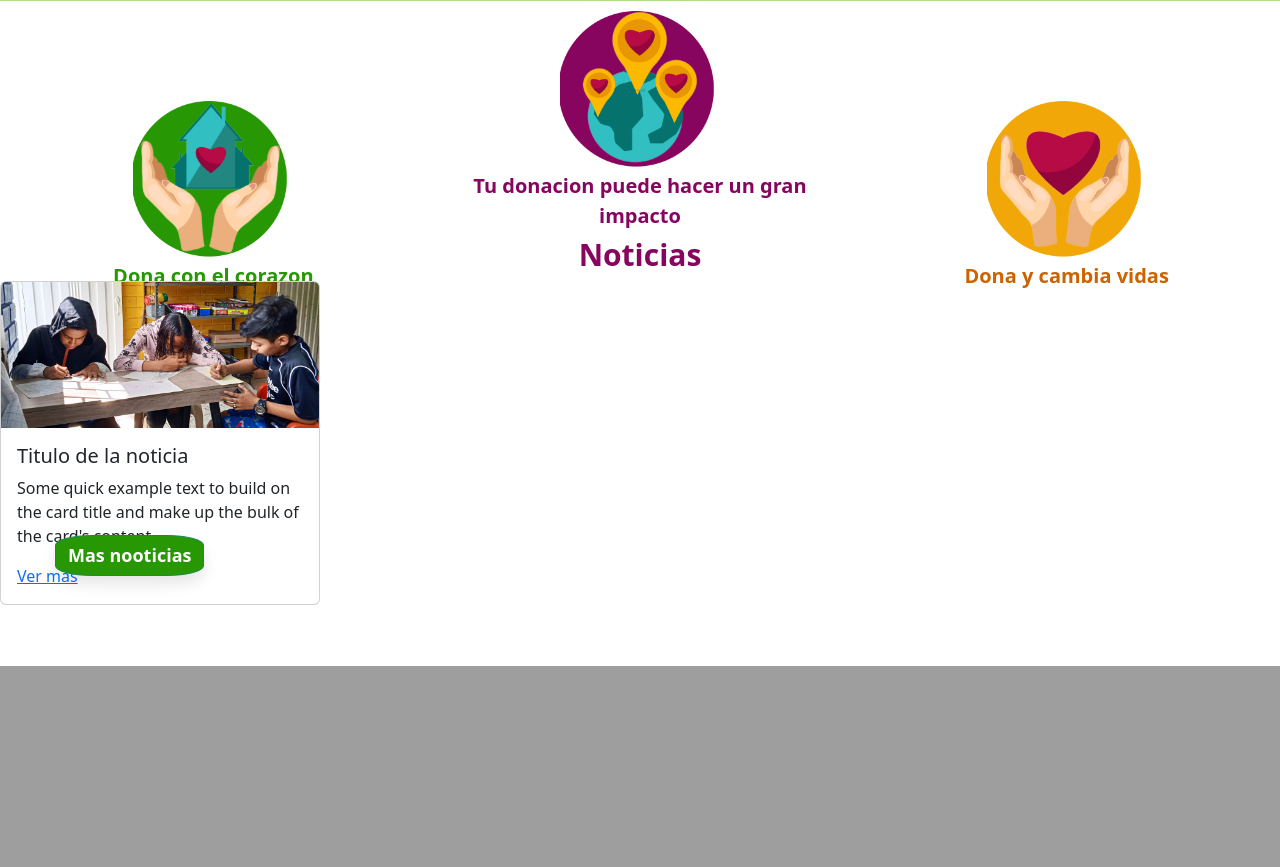
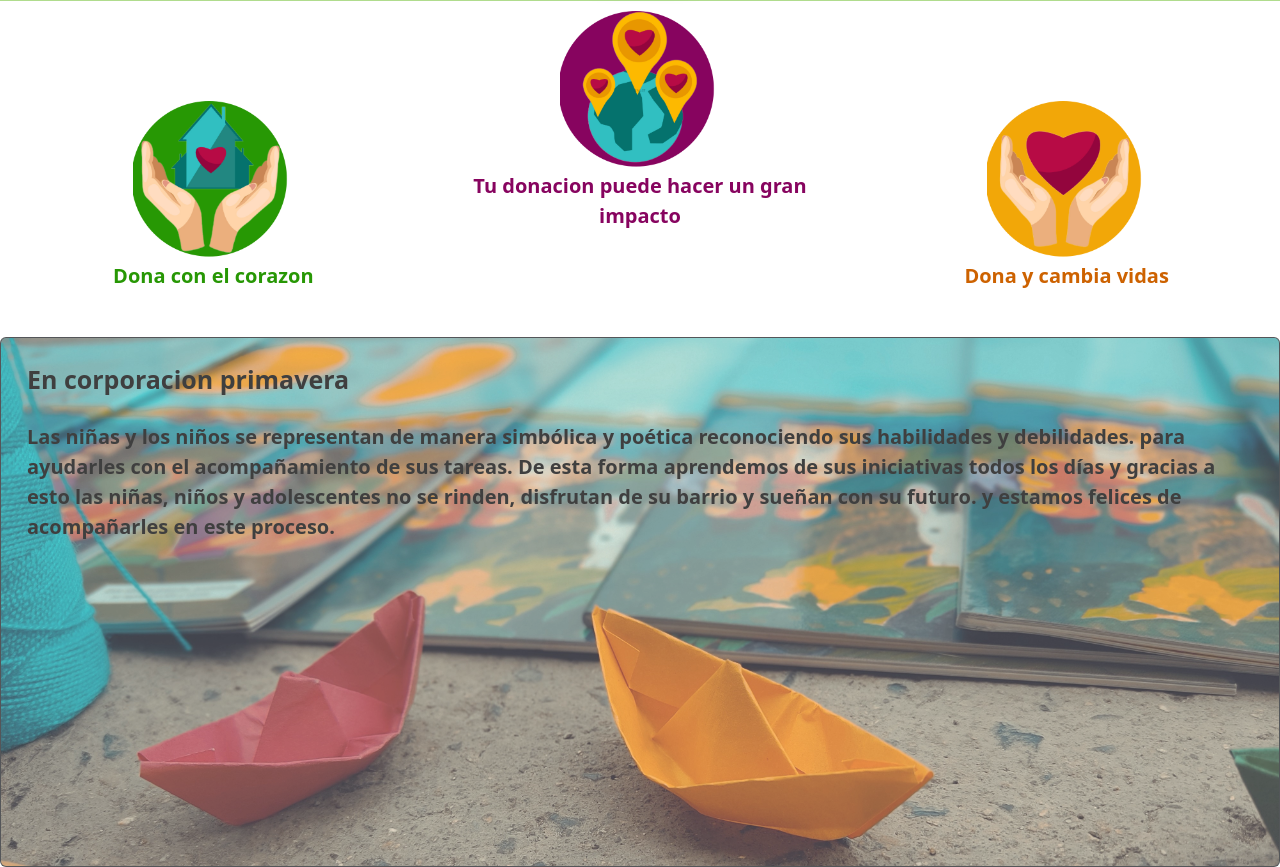
Before and after one commit to programateacademy/corpo-primavera, a Django app: page / in a window 1280 px wide. Shown: the part 1555-2422 px from the top of the page. Before the commit the page ends 2221 px from the top, so only its background shows below. Run offline with Django 4.2, Linux system fonts and the light colour scheme; some libraries are stand-ins or nearby versions.

Commit message:
add photo in the home

```diff
--- a/Primavera/home/static/css/home.css
+++ b/Primavera/home/static/css/home.css
@@ -120,10 +105,29 @@
         top:100px;
       }
 
-      .carouselExample{
-        position:relative;
-        top:1500px;
+      .foto .card-title{
+        font-size: 25px;
+        color: black;
+        align-self: center;
+        font-weight: bold;
+        padding: 10px;
       }
+
+      .foto .card-text{
+        font-size: 20px;
+        color:black;
+
+        font-weight: bold;
+        padding: 10px;
+      }
+
+     .foto .card {
+      position:relative;
+      top:100px;
+      opacity: 75%;
+
+     }
+
 
 
     @media only screen and (max-width: 762px) {
--- a/Primavera/home/static/css/navbar.css
+++ b/Primavera/home/static/css/navbar.css
@@ -2,7 +2,8 @@
 .nav-link{
     color: green;
     font-size: 18px;
-    font-weight: bold
+    font-weight: bold;
+    display: flex;
 }
 .navbar {
     padding: 1rem;
--- a/Primavera/home/templates/home/index.html
+++ b/Primavera/home/templates/home/index.html
@@ -12,6 +12,7 @@
     <link href="https://cdn.jsdelivr.net/npm/bootstrap@5.3.0-alpha1/dist/css/bootstrap.min.css" rel="stylesheet" integrity="sha384-GLhlTQ8iRABdZLl6O3oVMWSktQOp6b7In1Zl3/Jr59b6EGGoI1aFkw7cmDA6j6gD" crossorigin="anonymous">
     <!--CSS-->
     <link type= 'text/css' href={% static "css/home.css"%} rel="stylesheet">
+    <link type= 'text/css' href= "{% static 'css/navbar.css'%}" rel="stylesheet">
 </head>
 <body>
     <!--Banner-->
@@ -45,7 +46,7 @@
                     <p class="adolescentes-titulo">Adolecentes</p>
                 </div>
         </div>
-        <button type="button" class="btn btn-success btn2">Conocenos</button>
+        <a class="btn btn-success btn2" href="/about">Conocenos</a>
 </section>
 <!-- Donaciones -->
 <section class="blanco">
@@ -71,50 +72,18 @@
 
 <!--Noticias-->
 
-<div id="carouselExample" class="carousel slide">
-    <h1>Noticias</h1>
-    <div class="carousel-inner">
-      <div class="carousel-item active">
-        <div class="card" style="width: 20rem;">
-            <img src="media/foto1.jpeg" class="card-img-top" alt="...">
-            <div class="card-body">
-              <h5 class="card-title">Titulo de la noticia</h5>
-              <p class="card-text">Some quick example text to build on the card title and make up the bulk of the card's content.</p>
-              <a href="#" class="btn3 btn-info ">Ver mas</a>
-            </div>
-          </div>
-      </div>
-      <div class="carousel-item">
-        <div class="card" style="width: 20rem;">
-            <img src="media/foto4.jpeg" class="card-img-top" alt="...">
-            <div class="card-body">
-              <h5 class="card-title">Titulo de la noticia</h5>
-              <p class="card-text">Some quick example text to build on the card title and make up the bulk of the card's content.</p>
-              <a href="#" class="btn3 btn-info">Ver mas</a>
-            </div>
-          </div>
-      </div>
-      <div class="carousel-item">
-        <div class="card" style="width: 20rem;">
-            <img src="media/foto6.jpeg" class="card-img-top" alt="...">
-            <div class="card-body">
-              <h5 class="card-title">Titulo de la noticia</h5>
-              <p class="card-text">Some quick example text to build on the card title and make up the bulk of the card's content.</p>
-              <a href="#" class="btn3 btn-info ">Ver mas</a>
-            </div>
-          </div>
-      </div>
+<!--foto-->
+<seccion class="foto">
+<div class="card text-bg-dark ">
+    <img src="media/foto35.jpg" class="card-img" alt="">
+    <div class="card-img-overlay">
+      <h5 class="card-title">En corporacion primavera</h5>
+      <p class="card-text">Las niñas y los niños se representan de manera simbólica y poética reconociendo sus habilidades y debilidades. para ayudarles con el acompañamiento de sus tareas. De esta forma aprendemos de sus iniciativas todos los días y gracias a esto las niñas, niños y adolescentes no se rinden, disfrutan de su barrio y sueñan con su futuro.
+        y estamos felices de acompañarles en este proceso.
+      </p>
     </div>
-    <button class="carousel-control-prev" type="button" data-bs-target="#carouselExample" data-bs-slide="prev">
-      <span class="carousel-control-prev-icon" aria-hidden="true"></span>
-      <span class="visually-hidden">Previous</span>
-    </button>
-    <button class="carousel-control-next" type="button" data-bs-target="#carouselExample" data-bs-slide="next">
-      <span class="carousel-control-next-icon" aria-hidden="true"></span>
-      <span class="visually-hidden">Next</span>
-    </button>
-    <button type="button" class="btn btn-success btn3">Mas nooticias</button>
   </div>
+</seccion>
 
 <script src="https://cdn.jsdelivr.net/npm/bootstrap@5.3.0-alpha1/dist/js/bootstrap.bundle.min.js" integrity="sha384-w76AqPfDkMBDXo30jS1Sgez6pr3x5MlQ1ZAGC+nuZB+EYdgRZgiwxhTBTkF7CXvN" crossorigin="anonymous"></script>
 </body>
--- a/Primavera/home/templates/partials/navbar.html
+++ b/Primavera/home/templates/partials/navbar.html
@@ -1,4 +1,5 @@
 {% load static %}
+{% block content%}
 <!DOCTYPE html>
 <html>
     <head>
@@ -19,7 +20,7 @@
                 <span class="navbar-toggler-icon"></span>
               </button>
               <div class="collapse navbar-collapse" id="navbar-toggler">
-                <a class="navbar-brand" href="#">
+                <a class="navbar-brand" href="">
                     <img src="https://pbs.twimg.com/profile_images/1440296286012411915/n1zciH7t_400x400.jpg"
                     width="75" alt="Logo de la pagina web">
                 </a>
@@ -43,6 +44,7 @@
             <a href="/login">Login here</a>
             {% endif %}
         </nav>
-
+        <script src="https://cdn.jsdelivr.net/npm/bootstrap@5.3.0-alpha1/dist/js/bootstrap.bundle.min.js" integrity="sha384-w76AqPfDkMBDXo30jS1Sgez6pr3x5MlQ1ZAGC+nuZB+EYdgRZgiwxhTBTkF7CXvN" crossorigin="anonymous"></script>
     </body>
 </html>
+{%endblock%}
```
Also changed, not shown: other parts of Primavera/home/static/css/home.css (+24 -15 lines), Primavera/media/foto34.jpg (added), Primavera/media/foto35.jpg (added), Primavera/media/logo_transparente.png (added), Primavera/media/photothumb.db (deleted).
